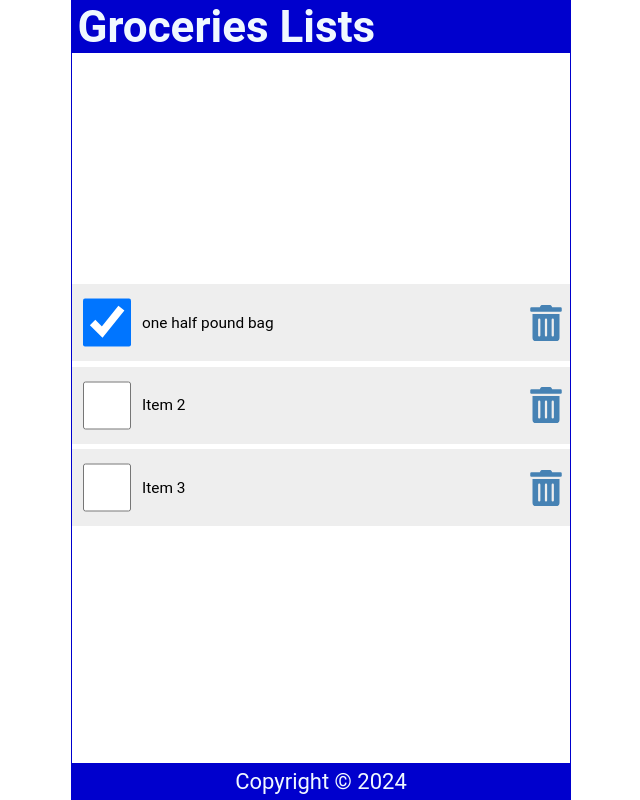
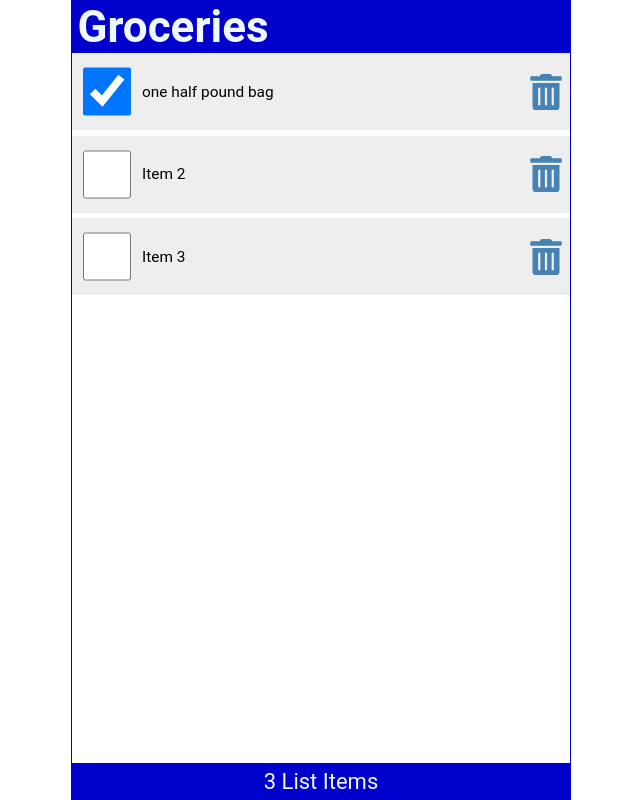
Before and after one commit to stellar-stack/Groceries-list-application-with-React, a React (Create React App) app: page / in a window 1280 px wide. Shown: the whole page, without its empty margins (319-959 px from the left). Built offline with nearby package versions, Linux system fonts and the light colour scheme.

Commit message:
Props and Prop drilling

```diff
--- a/src/App.js
+++ b/src/App.js
@@ -2,12 +2,51 @@ import "./index.css";
 import Header from "./header";
 import Content from "./constent";
 import Footer from "./Footer";
+import { useState } from "react";
+
+
 function App() {
+  const [items, setItems] = useState([
+    {
+      id: 1,
+      checked: true,
+      item: "one half pound bag",
+    },
+    {
+      id: 2,
+      checked: false,
+      item: "Item 2",
+    },
+    {
+      id: 3,
+      checked: false,
+      item: "Item 3",
+    },
+  ]);
+
+  const handleCheck = (id) => {
+    const listItems = items.map((item) =>
+      item.id === id ? { ...item, checked: !item.checked } : item
+    );
+    setItems(listItems);
+    localStorage.setItem("shoppinglist", JSON.stringify(listItems));
+  };
+
+  const handleDelete = (id) => {
+    const listItems = items.filter((item) => item.id !== id);
+    setItems(listItems);
+    localStorage.setItem("shoppinglist", JSON.stringify(listItems));
+  };
+
   return (
     <div className="App">
-      <Header />
-      <Content />
-      <Footer />
+      <Header title="Groceries" />
+      <Content
+        items={items}
+        handleCheck={handleCheck}
+        handleDelete={handleDelete}
+      />
+      <Footer length = {items.length} />
     </div>
   );
 }
--- a/src/Footer.js
+++ b/src/Footer.js
@@ -1,10 +1,10 @@
-const Footer = () => {
+const Footer = ({length}) => {
 
     const today = new Date();
 
     return (
         <footer>
-            <p>Copyright &copy; {today.getFullYear()}</p>
+            <p>{length} List {length === 1 ? 'Item' : 'Items'}</p>
         </footer>
     )
 }
--- /dev/null
+++ b/src/ItemList.js
@@ -0,0 +1,18 @@
+import LineItem from './LineItem';
+const ItemList = ({ items, handleCheck, handleDelete }) => {
+  return (
+    <ul>
+      {items.map((item) => (
+
+        <LineItem
+        key = {item.id}
+            item = {item}
+            handleCheck ={handleCheck}
+            handleDelete = {handleDelete}
+        />
+      ))}
+    </ul>
+  );
+};
+
+export default ItemList;
--- /dev/null
+++ b/src/LineItem.js
@@ -0,0 +1,27 @@
+import { FaTrashAlt } from "react-icons/fa";
+
+const LineItem = ({ item, handleCheck, handleDelete }) => {
+  return (
+    <li className="item" key={item.id}>
+      <input
+        type="checkbox"
+        onChange={() => handleCheck(item.id)}
+        checked={item.checked}
+      />
+      <label
+        style={item.checked ? { textDecoration: "line-thorugh" } : null}
+        onDoubleClick={() => handleCheck(item.id)}
+      >
+        {item.item}
+      </label>
+      <FaTrashAlt
+        onClick={() => handleDelete(item.id)}
+        role="button"
+        tabIndex="0"
+        aria-label= {`Delete ${item.item}`}
+      />
+    </li>
+  );
+};
+
+export default LineItem;
--- a/src/constent.js
+++ b/src/constent.js
@@ -1,64 +1,15 @@
-import { useState } from "react";
-import { FaTrashAlt } from "react-icons/fa";
 
-const Content = () => {
-  const [items, setItems] = useState([
-    {
-      id: 1,
-      checked: true,
-      item: "one half pound bag",
-    },
-    {
-      id: 2,
-      checked: false,
-      item: "Item 2",
-    },
-    {
-      id: 3,
-      checked: false,
-      item: "Item 3",
-    },
-  ]);
+import ItemList from "./ItemList";
 
-  const handleCheck = (id) => {
-    const listItems = items.map((item) =>
-      item.id === id ? { ...item, checked: !item.checked } : item
-    );
-    setItems(listItems);
-    localStorage.setItem("shoppinglist", JSON.stringify(listItems));
-  };
-
-  const handleDelete = (id) => {
-    const listItems = items.filter((item) => item.id !== id);
-    setItems(listItems);
-    localStorage.setItem("shoppinglist", JSON.stringify(listItems));
-  };
-
+const Content = ({ items, handleCheck, handleDelete }) => {
   return (
     <main>
       {items.length ? (
-        <ul>
-          {items.map((item) => (
-            <li className="item" key={item.id}>
-              <input
-                type="checkbox"
-                onChange={() => handleCheck(item.id)}
-                checked={item.checked}
-              />
-              <label
-                style={item.checked ? { textDecoration: "line-thorugh" } : null}
-                onDoubleClick={() => handleCheck(item.id)}
-              >
-                {item.item}
-              </label>
-              <FaTrashAlt
-                onClick={() => handleDelete(item.id)}
-                role="button"
-                tabIndex="0"
-              />
-            </li>
-          ))}
-        </ul>
+        <ItemList
+          items={items}
+          handleCheck={handleCheck}
+          handleDelete={handleDelete}
+        />
       ) : (
         <p style={{ marginTop: "2rem" }}>Your List Is Empty.</p>
       )}
--- a/src/header.js
+++ b/src/header.js
@@ -1,9 +1,13 @@
-const Header = () => {
+const Header = (props) => {
   return (
     <header>
-      <h1>Groceries Lists</h1>
+      <h1>{props.title}</h1>
     </header>
   );
 };
 
+Header.defaultProps = {
+  title: "Default Title"
+}
+
 export default Header;
--- a/src/index.css
+++ b/src/index.css
@@ -43,7 +43,7 @@ main {
   display: flex;
   flex-direction: column;
   flex-grow: 1;
-  justify-content: center;
+  justify-content: flex-start;
   align-items: center;
   overflow-y: auto;
 }
```
